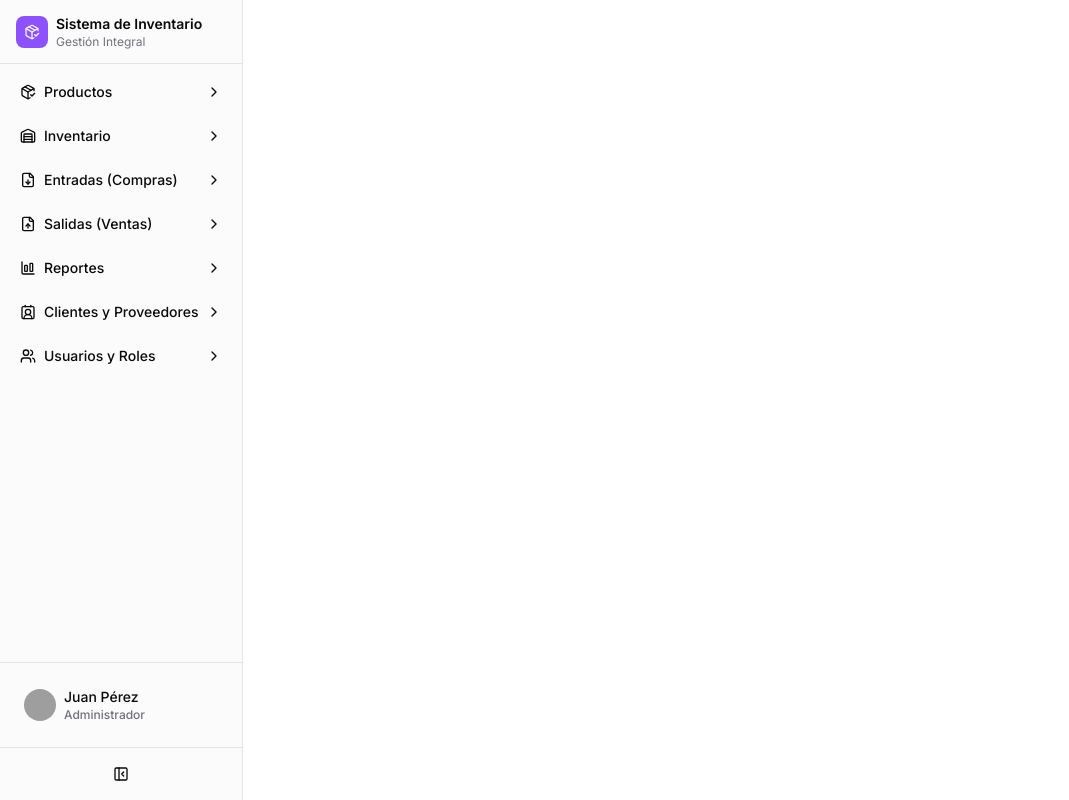
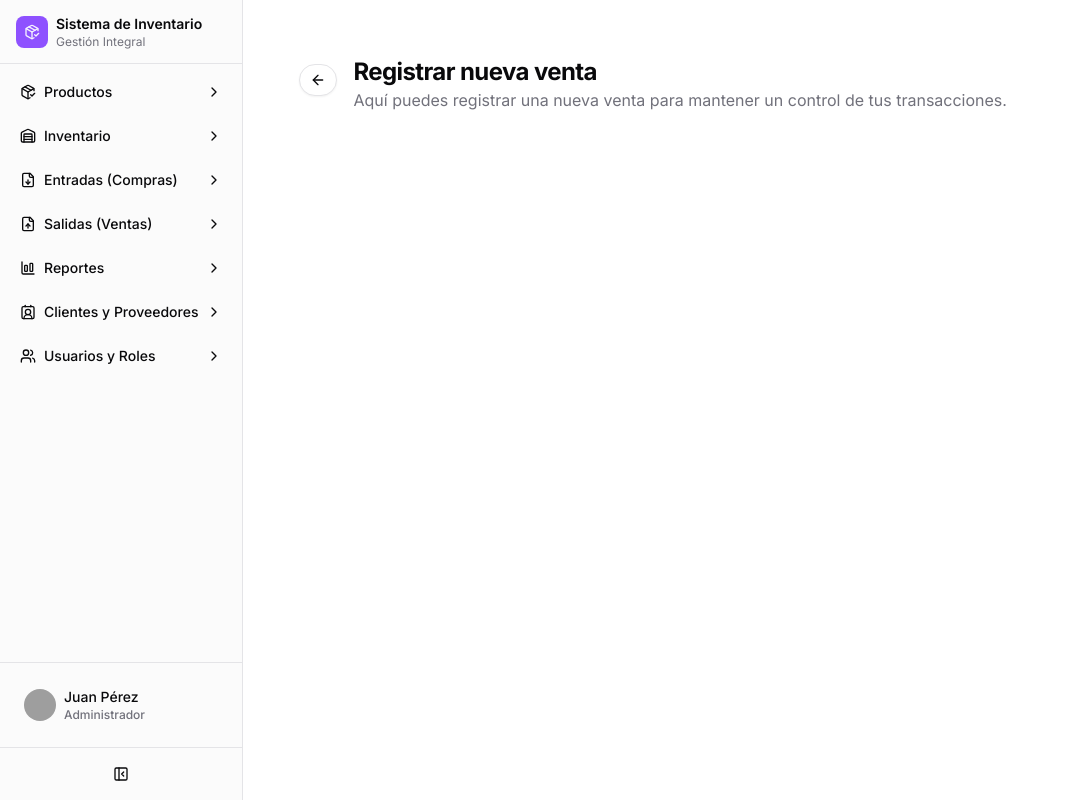
Before and after one commit to daylerjeff199906/bizventory, a Next.js app: page /dashboard/sales/create in a window 1280 px wide. Shown: the whole page, without its empty margins (0-1069 px from the left). Built offline with nearby package versions, Linux system fonts and the light colour scheme; grey boxes are pictures that could not be loaded.

Commit message:
feat: add receipt generation and detail view for purchases

```diff
--- /dev/null
+++ b/src/app/(admin)/dashboard/(sales)/sales/create/layout.tsx
@@ -0,0 +1,18 @@
+import { PageHeader } from '@/components/app/header-section'
+import { APP_URLS } from '@/config/app-urls'
+
+export default function Layout({ children }: { children: React.ReactNode }) {
+  return (
+    <div className="flex flex-col gap-4 p-4 bg-white dark:bg-gray-800">
+      <PageHeader
+        title="Registrar nueva venta"
+        description="Aquí puedes registrar una nueva venta para mantener un control de tus transacciones."
+        backButton={{
+          href: APP_URLS.SALES.LIST,
+          hidden: false
+        }}
+      />
+      {children}
+    </div>
+  )
+}
```
